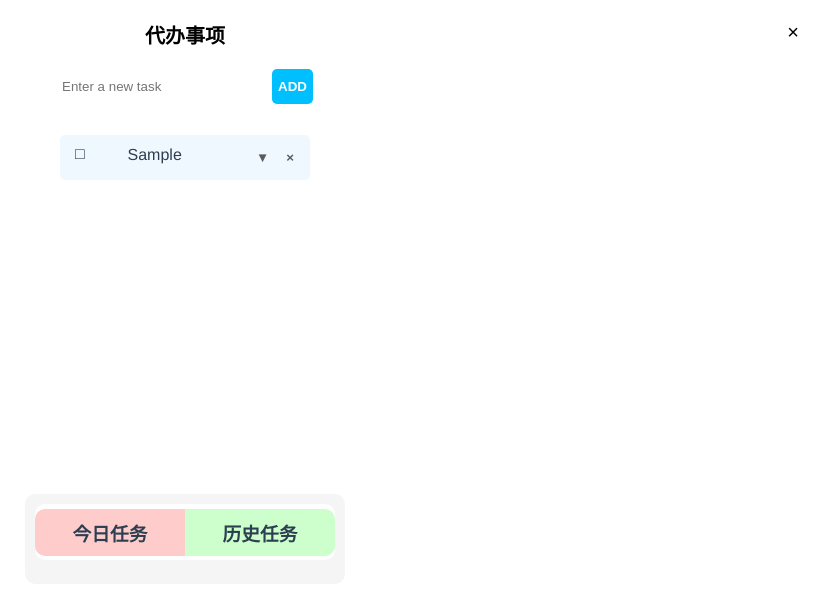
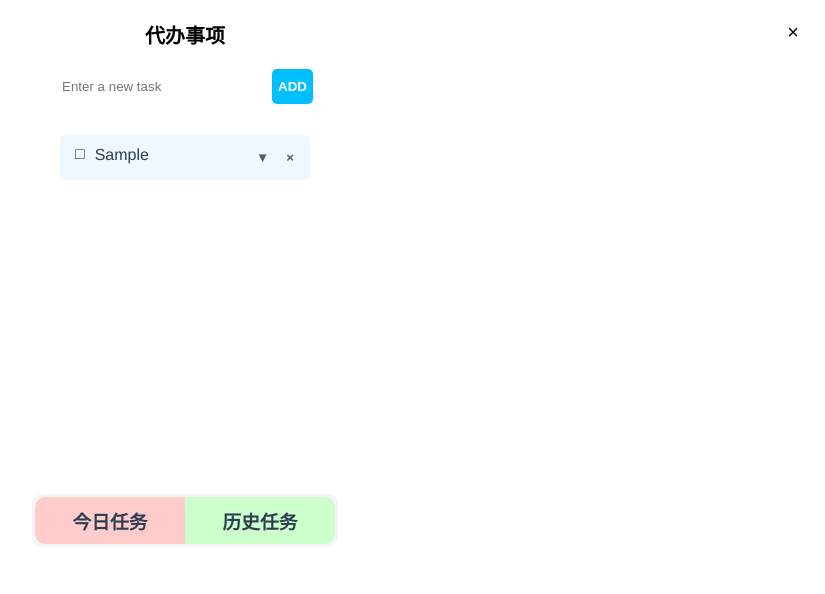
Before and after one commit to Francis-cell/TodoList, a Vue app: page / in a window 1280 px wide. Both pictures are taken after typing "Sample" into the empty fields and a click on the button "ADD". Shown: the top 594 px of the page, without its empty margins (455-1280 px from the left). Built offline with nearby package versions, Linux system fonts and the light colour scheme.

Commit message:
[add]调整项目--注意使用的node版本为16.16.0版本的，其余环境不可以使用

```diff
--- a/package.json
+++ b/package.json
@@ -29,8 +29,7 @@
     "eslint": "^7.32.0",
     "eslint-plugin-vue": "^8.0.3",
     "svg-sprite-loader": "^6.0.11",
-    "vue-cli-plugin-electron-builder": "~2.1.1",
-    "vue-svg-loader": "^0.16.0"
+    "vue-cli-plugin-electron-builder": "~2.1.1"
   },
   "eslintConfig": {
     "root": true,
--- a/src/components/TodoList/TodoListMain.vue
+++ b/src/components/TodoList/TodoListMain.vue
@@ -36,8 +36,13 @@
                                 </div>
                                 <!-- 文字 -->
                                 <span
-                                   class="element-center labelSpan"
-                                   style="margin-left: 10px; word-wrap: break-word; word-break: normal; width: 120px;"
+                                   :class="checkFinished(item) !== -1 ? 'element-center labelSpan text-with-line' : 'element-center labelSpan'"
+                                   style="
+                                   margin-left: 10px;
+                                   word-wrap: break-word;
+                                   word-break: normal;
+                                   width: 130px;
+                                   text-align: left"
                                 >{{item.label}}</span>
                             </label>
 
@@ -75,9 +80,6 @@
                         </div>
 
                     </div>
-
-
-
                 </li>
             </ul>
         </div>
--- a/src/styles/styles.css
+++ b/src/styles/styles.css
@@ -346,10 +346,9 @@ ul#todo-list li:nth-child(7n) .dropdown_top{
 /** ========= 主程序样式 ========== */
 .task-container {
     width: 300px;
-    height: 70px;
     background-color: #f5f5f5;
     border-radius: 10px;
-    padding: 10px;
+    padding: 3px;
     margin-left: auto;
     margin-right: auto;
 }
```
Also changed, not shown: 1 other file (tests, documents, lock files or other folders).
